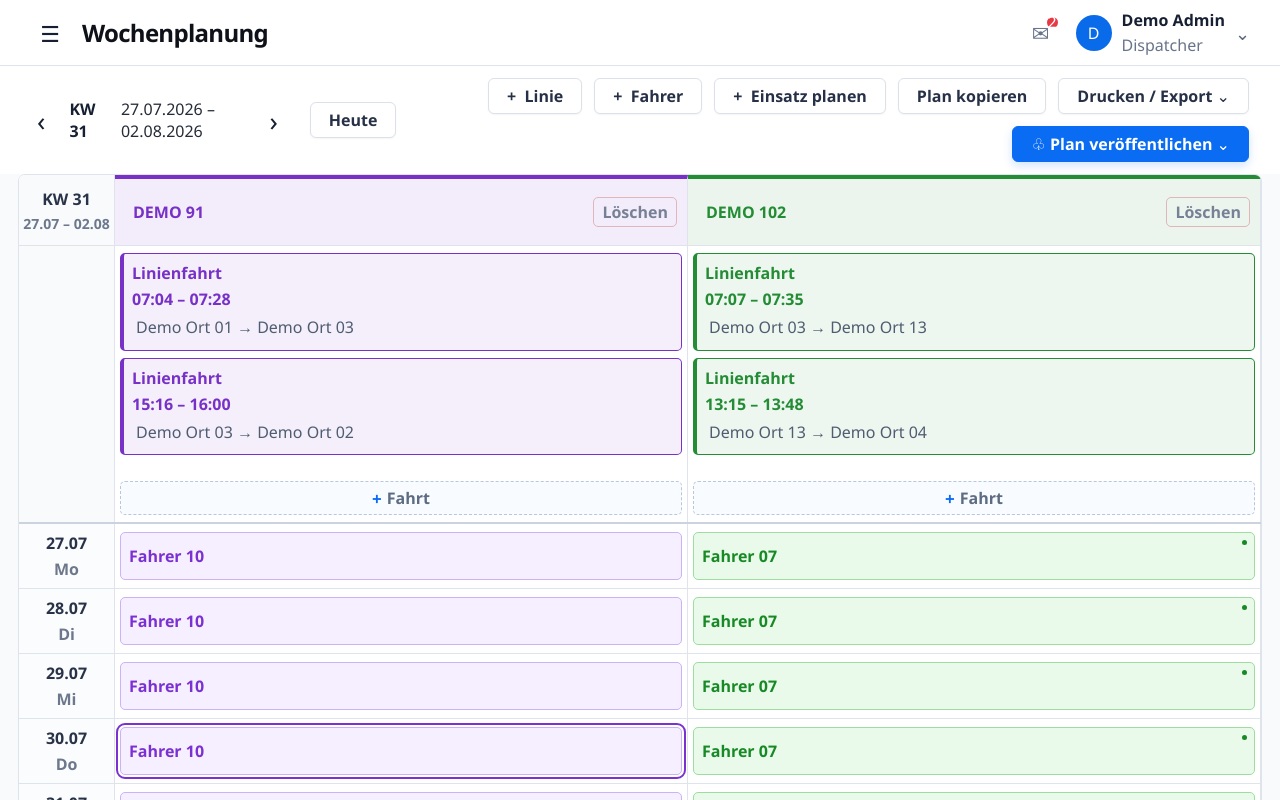
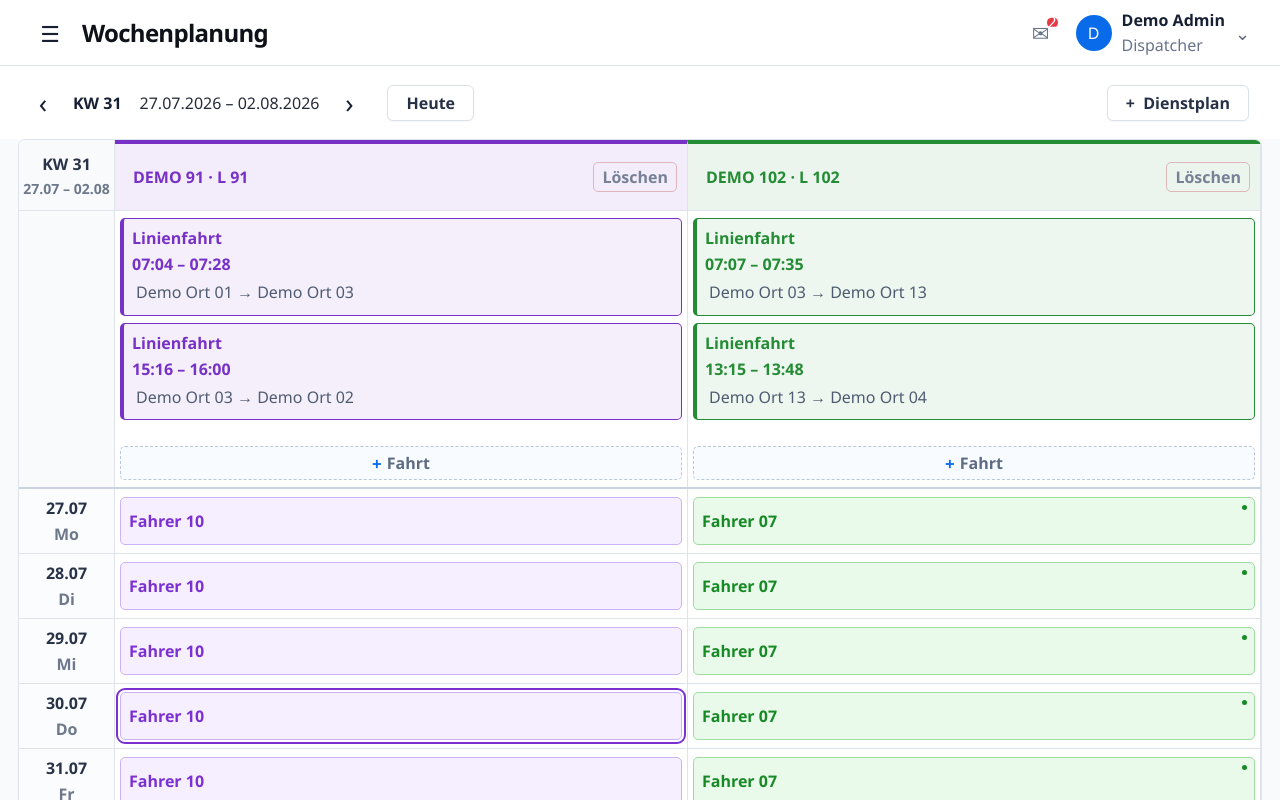
Before and after one commit to OlegOlanovski/busdispo, an Angular app: page / in a window 1280 px wide. Shown: the top 800 px of the page. Built offline with nearby package versions, Linux system fonts and the light colour scheme.

Commit message:
feat(planning): simplify toolbar and show Auftraggeber in headers

```diff
--- a/src/app/app.html
+++ b/src/app/app.html
@@ -948,7 +948,7 @@
       <button class="driver-create-backdrop" type="button" aria-label="Linienformular schließen" (click)="closePlanningLineForm()"></button>
       <section class="driver-create-modal planning-line-modal" role="dialog" aria-modal="true" aria-labelledby="planning-line-title">
         <header class="driver-create-head">
-          <div><span class="driver-create-icon">▤</span><div><small>Wochenplanung</small><h3 id="planning-line-title">Linie hinzufügen</h3></div></div>
+          <div><span class="driver-create-icon">▤</span><div><small>Wochenplanung</small><h3 id="planning-line-title">Dienstplan hinzufügen</h3></div></div>
           <button type="button" aria-label="Linienformular schließen" (click)="closePlanningLineForm()">×</button>
         </header>
         <form class="driver-create-form" novalidate (ngSubmit)="createPlanningLine()">
@@ -987,8 +987,8 @@
               </div>
             </label>
             <label class="driver-create-field driver-create-field--wide">
-              <span>Linienbezeichnung *</span>
-              <input name="planningLineLabel" [(ngModel)]="planningLineDraft.lineLabel" placeholder="z. B. Gerolstein – Daun" required />
+              <span>Auftraggeber *</span>
+              <input name="planningLineLabel" [(ngModel)]="planningLineDraft.lineLabel" placeholder="z. B. RMB, DB …" required />
             </label>
             <label class="driver-create-field">
               <span>Beginn *</span>
@@ -1003,7 +1003,7 @@
           <div class="driver-create-note"><span>i</span><p><b>Einsätze anschließend planen</b><small>Über das Plus in einer freien Zelle können Sie der Linie Fahrer und Dienstplan zuweisen.</small></p></div>
           <footer class="driver-create-actions">
             <button class="button" type="button" (click)="closePlanningLineForm()">Abbrechen</button>
-            <button class="button button--primary" type="submit">Linie speichern</button>
+            <button class="button button--primary" type="submit">Dienstplan speichern</button>
           </footer>
         </form>
       </section>
@@ -1094,12 +1094,7 @@
         <button class="today-button" (click)="resetWeek()">Heute</button>
       </div>
       <div class="toolbar__actions">
-        <button class="button planning-line-add-button" (click)="openPlanningLineForm()">+&nbsp; Linie</button>
-        <button class="button planning-driver-add-button" (click)="openPlanningDriverForm()">+&nbsp; Fahrer</button>
-        <button class="button assignment-add-button" [disabled]="vehicles.length === 0" [title]="vehicles.length === 0 ? 'Legen Sie zuerst eine Linie an.' : 'Einsatz planen'" (click)="openNewAssignment()">+&nbsp; Einsatz planen</button>
-        <button class="button">Plan kopieren</button>
-        <button class="button">Drucken / Export <span>⌄</span></button>
-        <button class="button button--primary" (click)="publish()"><span>♧</span> Plan veröffentlichen <span>⌄</span></button>
+        <button class="button planning-line-add-button" (click)="openPlanningLineForm()">+&nbsp; Dienstplan</button>
       </div>
     </section>
 
@@ -1138,14 +1133,14 @@
                       class="planning-vehicle-edit"
                       type="button"
                       title="Busnummer ändern"
-                      [attr.aria-label]="planningVehicleLabel(vehicle.id) + ' ändern'"
+                      [attr.aria-label]="planningVehicleLabel(vehicle.id) + ' · ' + vehicle.lineLabel + ' ändern'"
                       (click)="editPlanningVehicleLabel(vehicle)"
-                    ><strong>{{ planningVehicleLabel(vehicle.id) }}</strong><span aria-hidden="true">✎</span></button>
+                    ><strong>{{ planningVehicleLabel(vehicle.id) }} · {{ vehicle.lineLabel }}</strong><span aria-hidden="true">✎</span></button>
                     <button
                       class="planning-vehicle-delete"
                       type="button"
                       title="Spalte löschen"
-                      [attr.aria-label]="'Spalte ' + planningVehicleLabel(vehicle.id) + ' löschen'"
+                      [attr.aria-label]="'Spalte ' + planningVehicleLabel(vehicle.id) + ' · ' + vehicle.lineLabel + ' löschen'"
                       (click)="requestPlanningLineDelete(vehicle)"
                     >Löschen</button>
                   </div>
```
Also changed, not shown: 1 other file (tests, documents, lock files or other folders).
